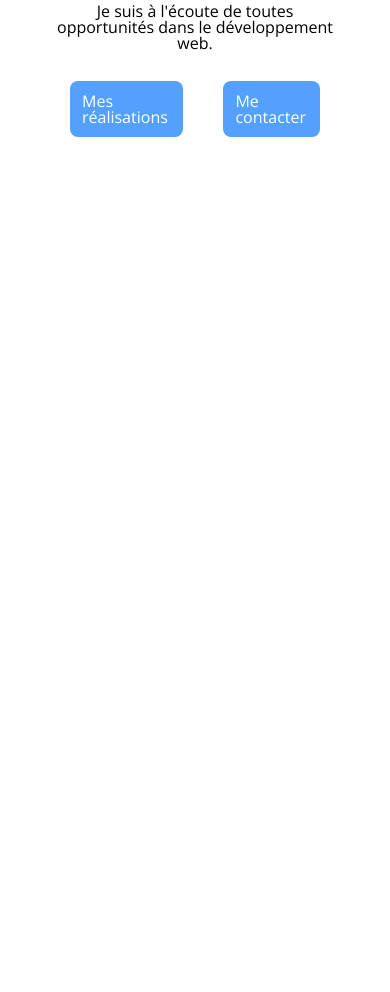
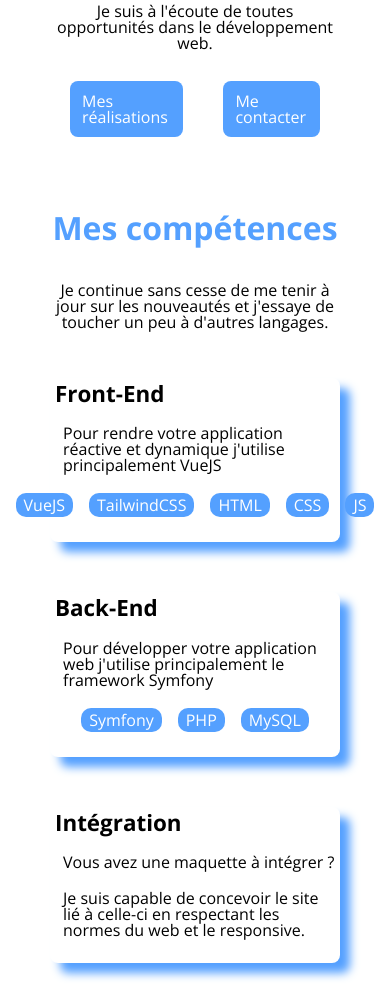
Before and after one commit to julienallexandre/julien-allexandre.fr, a PHP site: page / in a window 390 px wide. Shown: the part 214-1206 px from the top of the page. Before the commit the page ends 351 px from the top, so only its background shows below. Run offline with PHP 8.4, Linux system fonts and the light colour scheme.

Commit message:
Creation of the skills section (#6)
* feat: creation of the mobile skills section

* feat: creation of the desktop skills section

```diff
--- a/assets/styles/style.css
+++ b/assets/styles/style.css
@@ -9,6 +9,9 @@
     4. Presentation
         4.1 Mobile
         4.2 Desktop
+    5. Skills
+        5.1 Mobile
+        5.2 Desktop
  */
 
 /*
@@ -256,3 +259,116 @@ html * {
     }
 
 }
+
+/*
+    Skills Mobile
+ */
+
+.competences {
+    height: calc(100vh - 60px);
+    margin: 0 50px;
+    display: flex;
+    flex-direction: column;
+    justify-content: space-around;
+}
+
+.competences__title {
+    display: flex;
+    justify-content: center;
+}
+
+.competences__title-item {
+    font-weight: 700;
+    font-size: 2rem;
+    color: var(--blue-ligth);
+}
+
+.competences__title-space {
+    display: none;
+}
+
+.competences_infos {
+    margin: 30px 0 15px 0;
+    text-align: center;
+}
+
+.competences__bloc {
+    display: flex;
+    flex-direction: column;
+}
+
+.competence {
+    margin: 25px 0;
+    padding: 5px;
+    border-radius: 0 8px 8px 8px;
+    box-shadow: 10px 10px 10px var(--blue-ligth);
+}
+
+.competence__title {
+    font-weight: 700;
+    font-size: 1.4rem;
+}
+
+.competence__description {
+    margin-left: 8px;
+    margin-bottom: 20px;
+}
+
+.competence__bloc {
+    margin: 20px 0;
+}
+
+.competence__list {
+    display: flex;
+    justify-content: center;
+}
+
+.competence__list-item {
+    margin: 0 8px;
+    padding: 4px 8px;
+    color: white;
+    font-weight: 300;
+    background: var(--blue-ligth);
+    border-radius: 10px;
+}
+
+/*
+    Skills Desktop
+ */
+
+@media screen and (min-width: 768px) {
+
+    .competences {
+        justify-content: center;
+    }
+
+    .competences__title {
+        display: flex;
+        flex-direction: column;
+        align-items: center;
+    }
+
+    .competences__title-space {
+        display: block;
+        height: 2px;
+        width: 240px;
+        background-color: var(--blue-ligth);
+        border-radius: 10px;
+    }
+
+    .competences_infos {
+        margin: 50px 0;
+    }
+
+    .competences__bloc {
+        flex-direction: row;
+    }
+
+    .competence {
+        margin: 0 25px;
+        padding: 10px;
+        border-radius: 8px;
+        box-shadow: 2px 2px 10px var(--blue-ligth);
+    }
+
+}
--- a/index.php
+++ b/index.php
@@ -18,7 +18,7 @@
         <h4 class="menu__logo">JA</h4>
         <ul class="menu__bar" id="menu_bar">
             <li class="menu__item">
-                <a href="" class="menu__link">Compétences</a>
+                <a href="#competences" class="menu__link">Compétences</a>
             </li>
             <li class="menu__item">
                 <a href="" class="menu__link">Réalisations</a>
@@ -51,6 +51,48 @@
         </div>
     </div>
 </section>
+<section class="competences" id="competences">
+    <div class="competences__title">
+        <h2 class="competences__title-item">Mes compétences</h2>
+        <span class="competences__title-space"></span>
+    </div>
+    <div class="competences_infos">
+        <p>Je continue sans cesse de me tenir à jour sur les nouveautés et j'essaye de toucher un peu à d'autres langages.</p>
+    </div>
+    <div class="competences__bloc">
+        <div class="competence">
+            <h4 class="competence__title">Front-End</h4>
+            <div class="competence__bloc">
+                <p class="competence__description">Pour rendre votre application réactive et dynamique j'utilise principalement VueJS</p>
+                <ul class="competence__list">
+                    <li class="competence__list-item">VueJS</li>
+                    <li class="competence__list-item">TailwindCSS</li>
+                    <li class="competence__list-item">HTML</li>
+                    <li class="competence__list-item">CSS</li>
+                    <li class="competence__list-item">JS</li>
+                </ul>
+            </div>
+        </div>
+        <div class="competence">
+            <h4 class="competence__title">Back-End</h4>
+            <div class="competence__bloc">
+                <p class="competence__description">Pour développer votre application web j'utilise principalement le framework Symfony</p>
+                <ul class="competence__list">
+                    <li class="competence__list-item">Symfony</li>
+                    <li class="competence__list-item">PHP</li>
+                    <li class="competence__list-item">MySQL</li>
+                </ul>
+            </div>
+        </div>
+        <div class="competence">
+            <h4 class="competence__title">Intégration</h4>
+            <div class="competence__bloc">
+                <p class="competence__description">Vous avez une maquette à intégrer ?</p>
+                <p class="competence__description">Je suis capable de concevoir le site lié à celle-ci en respectant les normes du web et le responsive.</p>
+            </div>
+        </div>
+    </div>
+</section>
 
 <script src="assets/js/index.js"></script>
 </body>
```
